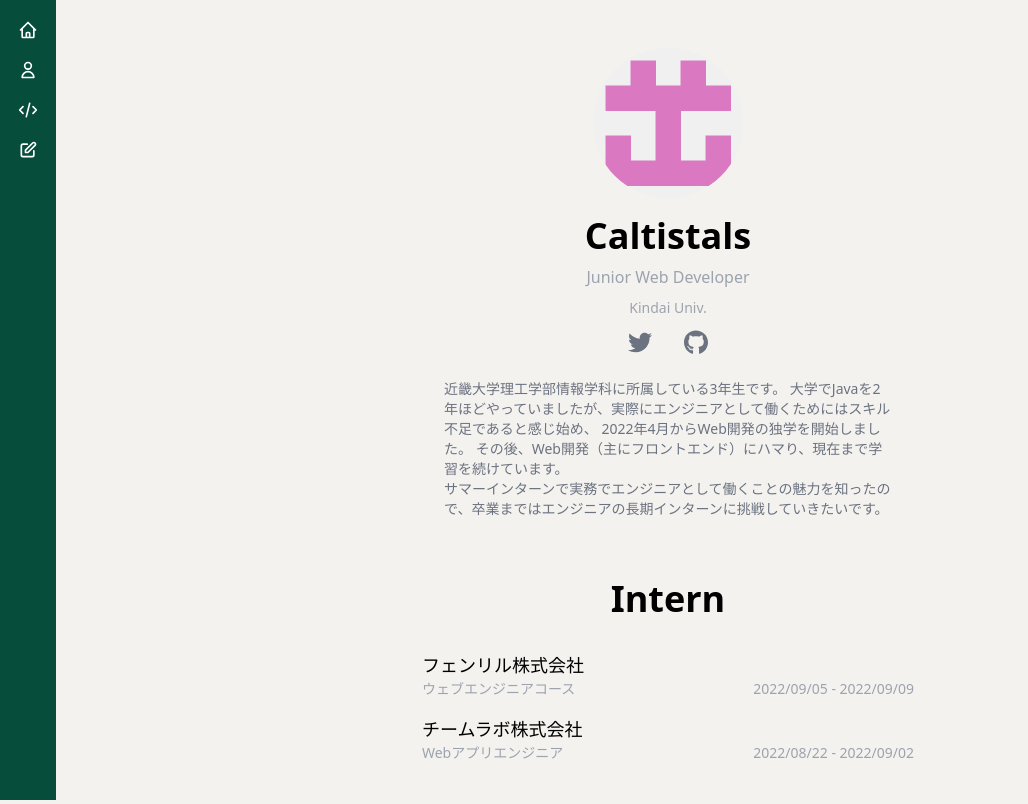
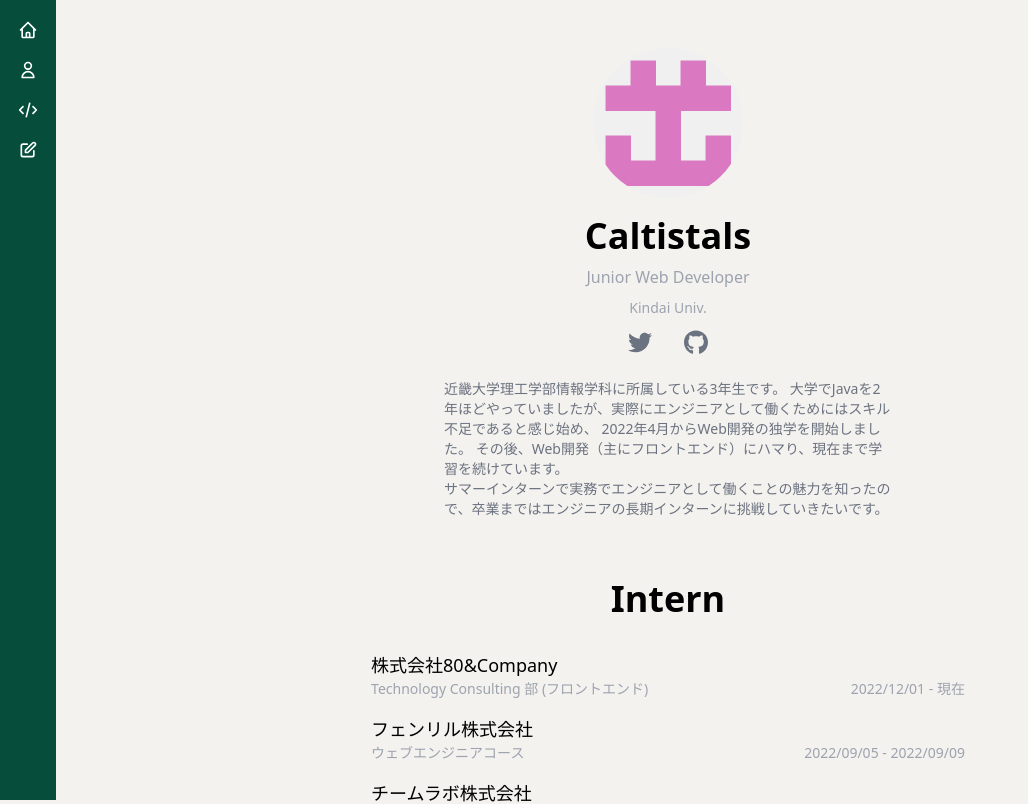
Before and after one commit to caltistals/next-portfolio, a Next.js app: page /about in a window 1280 px wide. Shown: the top 804 px of the page, without its empty margins (0-1028 px from the left). Built offline with nearby package versions, Linux system fonts and the light colour scheme.

Commit message:
add: インターン履歴に長期インターンを追加

```diff
--- a/components/Intern/intern-history.ts
+++ b/components/Intern/intern-history.ts
@@ -1,6 +1,12 @@
 import { CareerProps } from "./Career.type";
 
 export const internHistory: CareerProps[] = [
+  {
+    companyName: "株式会社80&Company",
+    role: "Technology Consulting 部 (フロントエンド)",
+    fromDate: "2022/12/01",
+    untilDate: "現在",
+  },
   {
     companyName: "フェンリル株式会社",
     role: "ウェブエンジニアコース",
```
